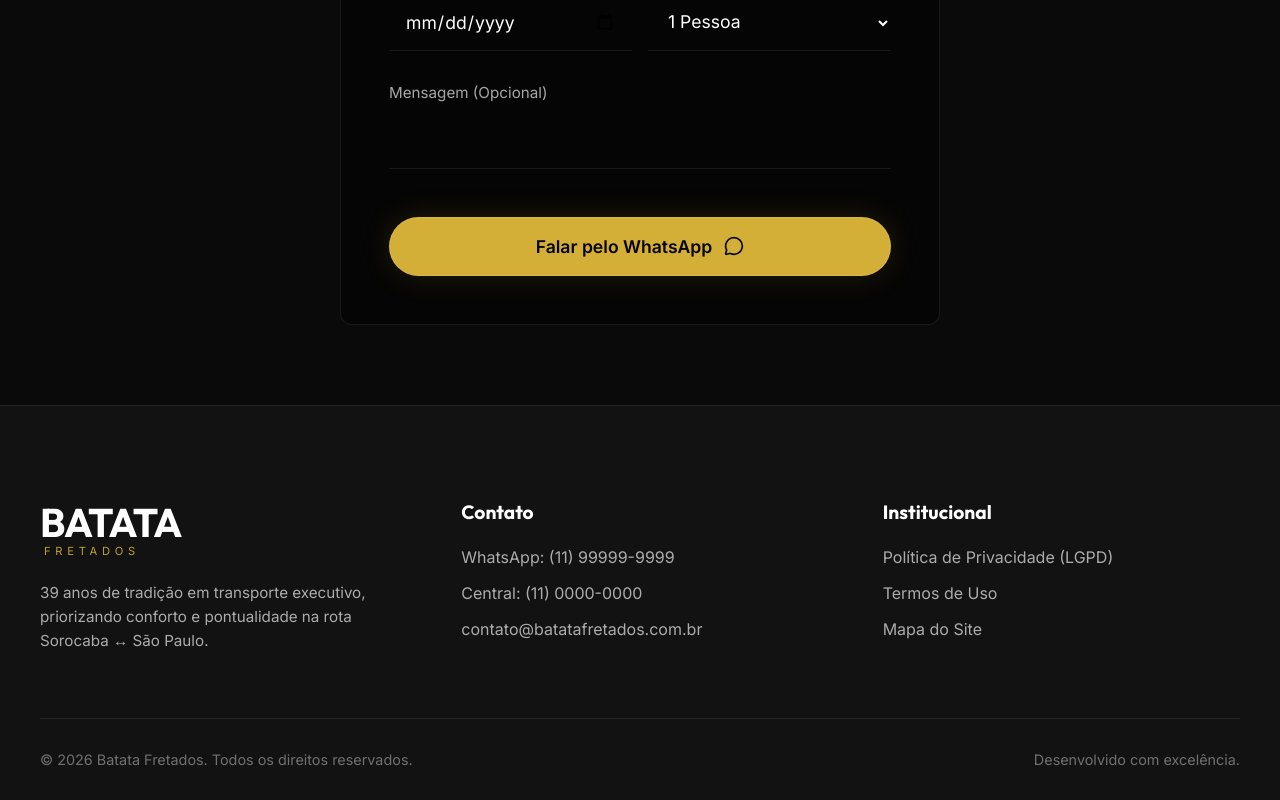
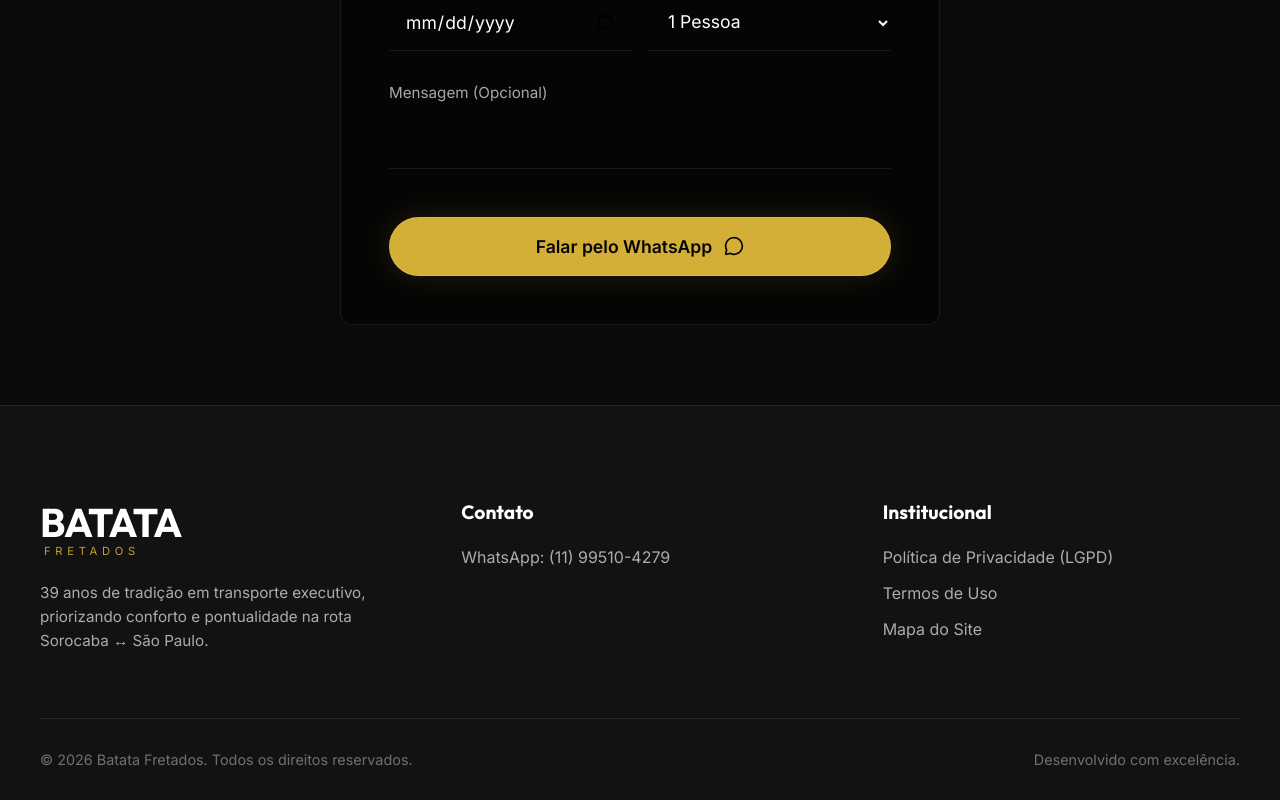
Before and after one commit to TheyDreez/sorocaba-vip-fretados, a Next.js app: page / in a window 1280 px wide. Shown: the part 6710-7510 px from the top of the page. Built offline with nearby package versions, Linux system fonts and the light colour scheme.

Commit message:
fix: remove mock contact data and use real whatsapp number

```diff
--- a/src/components/Footer.tsx
+++ b/src/components/Footer.tsx
@@ -16,9 +16,7 @@ export function Footer() {
         <div className={styles.footerColumn}>
           <h4>Contato</h4>
           <ul>
-            <li><a href="https://wa.me/5511999999999" target="_blank" rel="noreferrer">WhatsApp: (11) 99999-9999</a></li>
-            <li><a href="tel:551100000000">Central: (11) 0000-0000</a></li>
-            <li><a href="mailto:contato@batatafretados.com.br">contato@batatafretados.com.br</a></li>
+            <li><a href="https://wa.me/5511995104279" target="_blank" rel="noreferrer">WhatsApp: (11) 99510-4279</a></li>
           </ul>
         </div>
 
```
